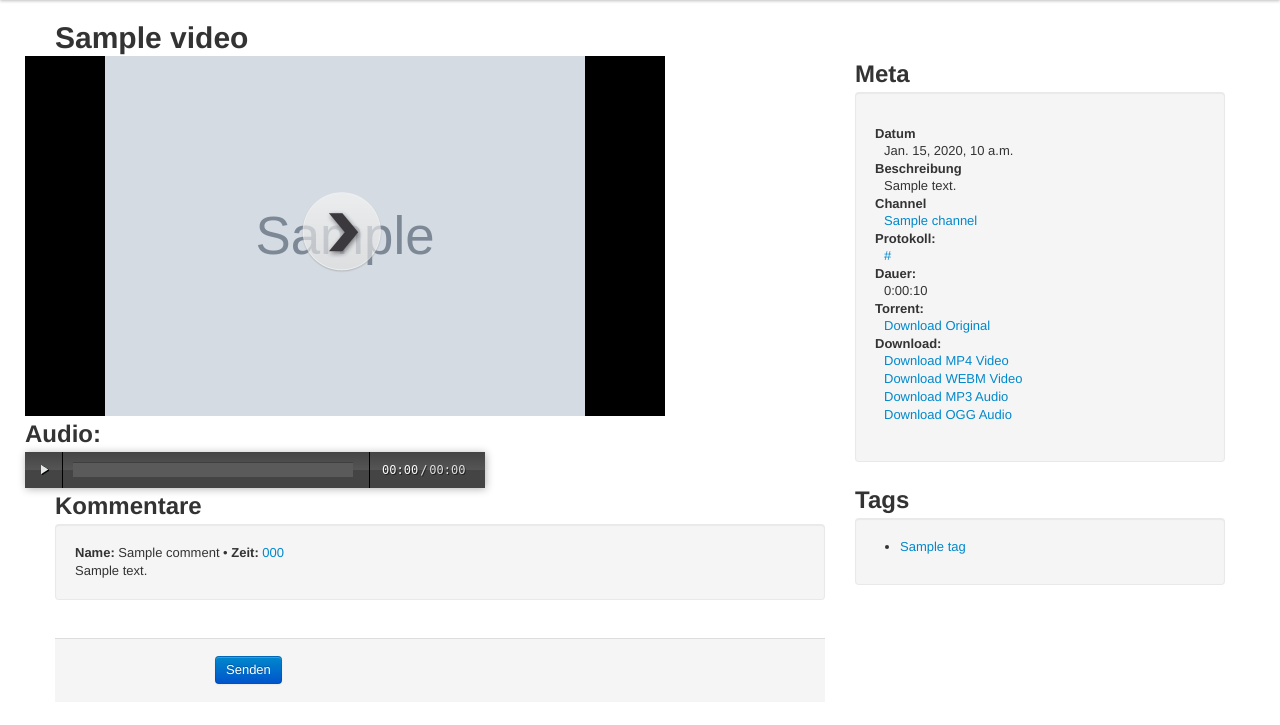
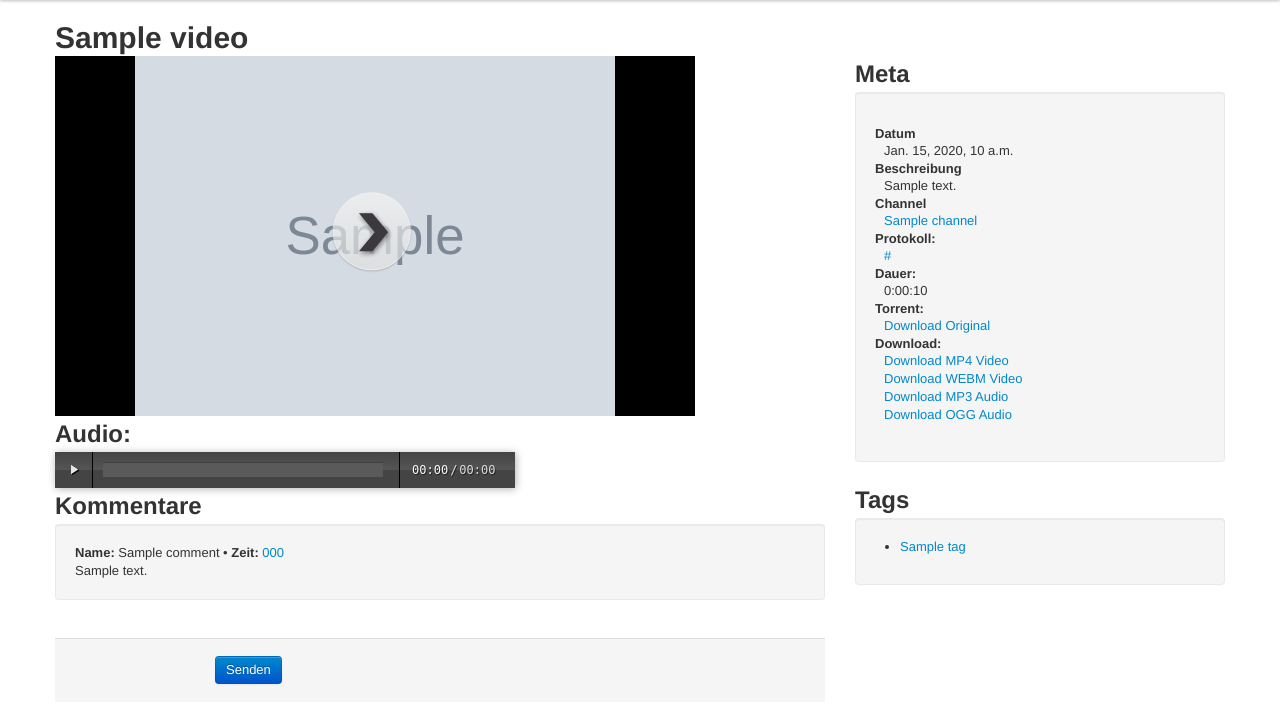
Before and after one commit to Piratenfraktion-Berlin/OwnTube, a Django app: template templates/videos/detail.html in a window 1280 px wide. Shown: the part 40-765 px from the top of the page. Run offline with Django 3.2, Linux system fonts and the light colour scheme; the template is opened without the code that fills it: most values are stand-ins (such as "Sample title", 1, 10 or a date in 2020); grey boxes marked "Sample" are stand-in pictures; some libraries are stand-ins or nearby versions.

Commit message:
Fixed a little issue in detail.html

```diff
--- a/templates/videos/detail.html
+++ b/templates/videos/detail.html
@@ -11,9 +11,8 @@
 <h1>{{ video.title }}</h1>
 <div class="row">
 <div class="span8">
-<div class="row">
   {% if video.mp4URL or video.webmURL %}
-  <div class=row>
+  <div class="row">
   <div class="span8">
   <video id="player_a" class="projekktor" poster="{{ video.videoThumbURL }}" title="{{ video.title }}" width="640" height="360" controls>
     {% if video.webmURL %}<source src="{{ video.webmURL }}" type="video/webm" />{% endif %}
@@ -30,7 +29,6 @@
   </div>
   </div>
   {% endif %}
-  </div>
   <div class="row">
   <div class="span8">
   <h2>Kommentare</h2>
```
